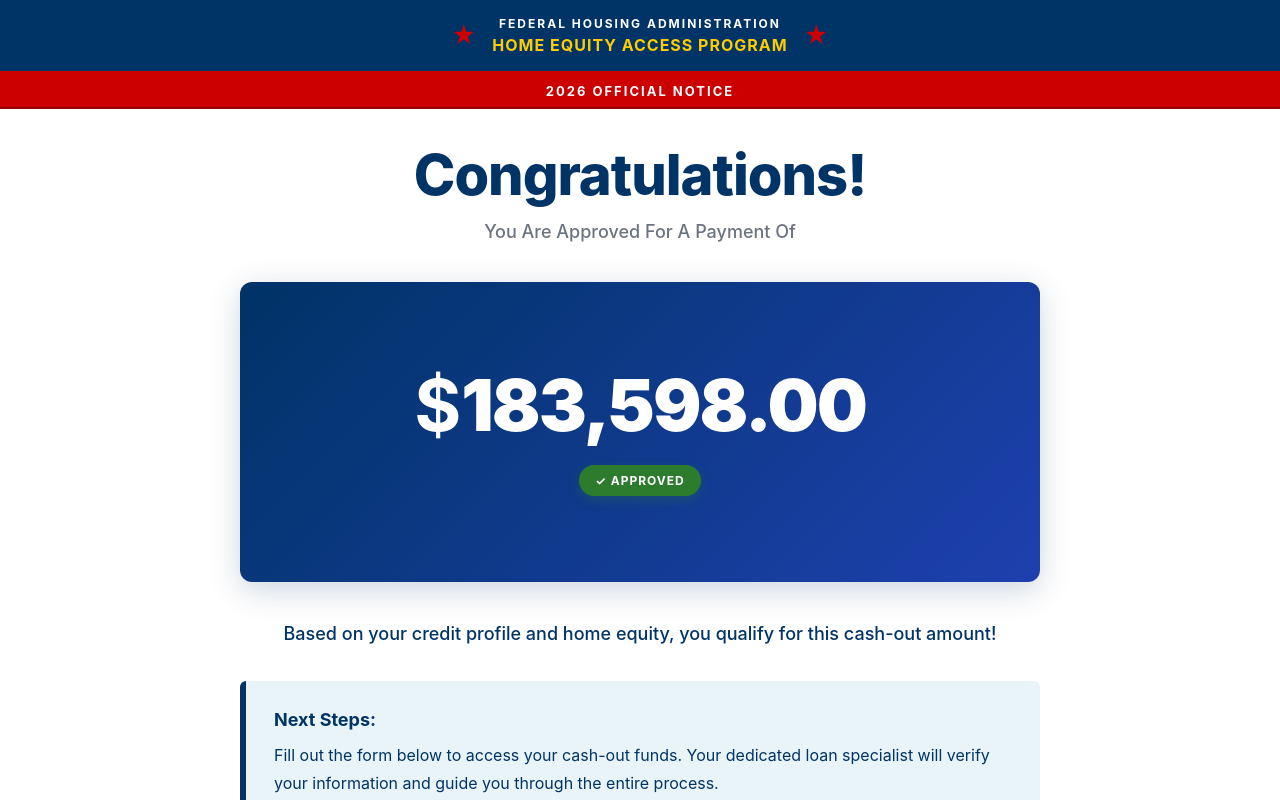
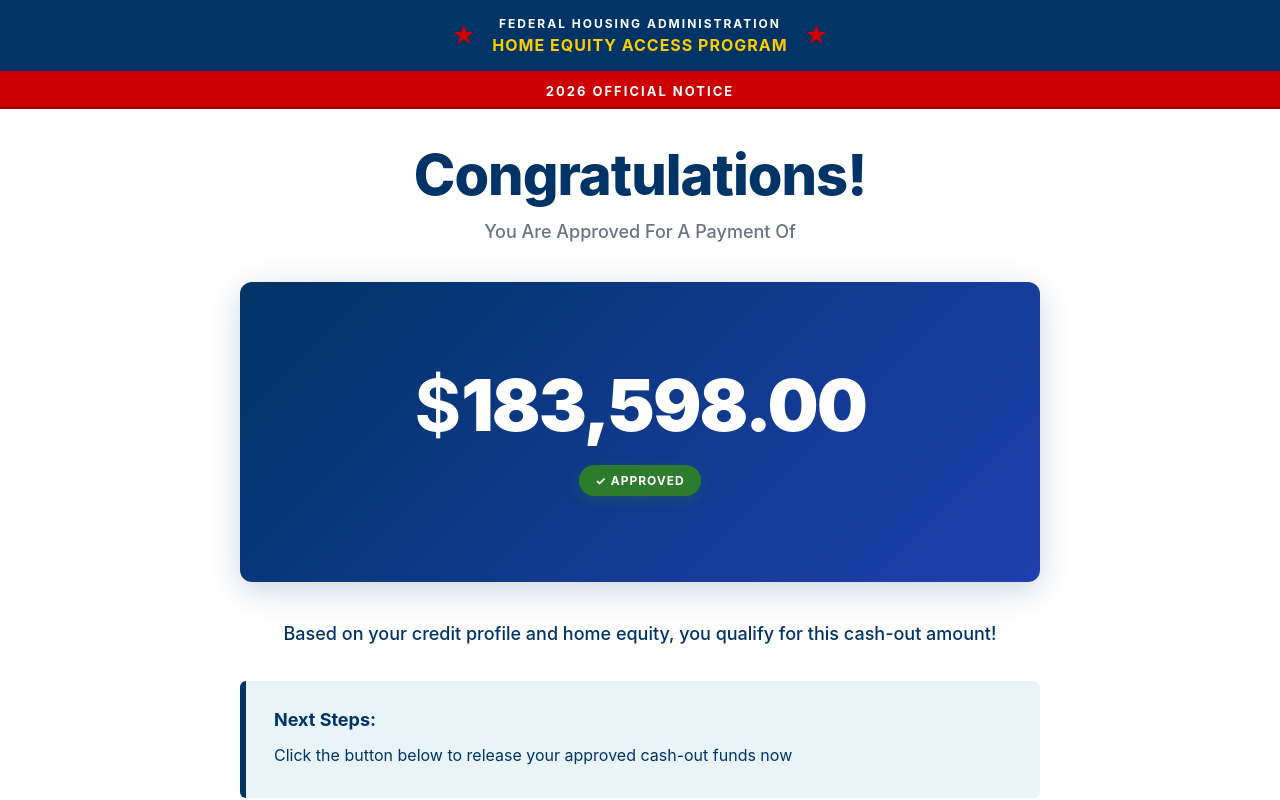
Before and after one commit to alymorri/refi, a React (Vite) app: page /congratulations in a window 1280 px wide. Shown: the top 800 px of the page. Built offline with nearby package versions, Linux system fonts and the light colour scheme.

Commit message:
feat: update "Next Steps" text for cash-out action
Improve user flow with clearer call to action on congratulations page.

```diff
--- a/src/pages/Congratulations.jsx
+++ b/src/pages/Congratulations.jsx
@@ -94,8 +94,7 @@ export default function Congratulations() {
             <div className={styles.nextStepsBox}>
               <h2 className={styles.nextStepsTitle}>Next Steps:</h2>
               <p className={styles.nextStepsText}>
-                Fill out the form below to access your cash-out funds. Your dedicated loan specialist will verify your
-                information and guide you through the entire process.
+                Click the button below to release your approved cash-out funds now
               </p>
             </div>
 
```
